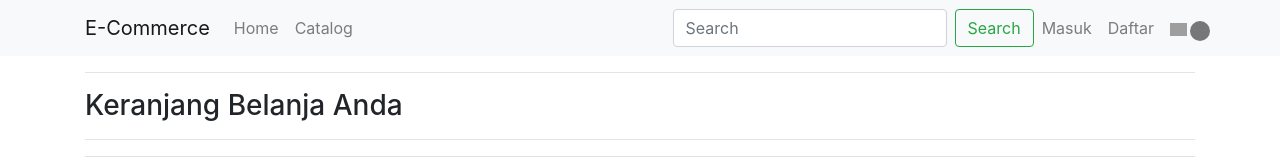
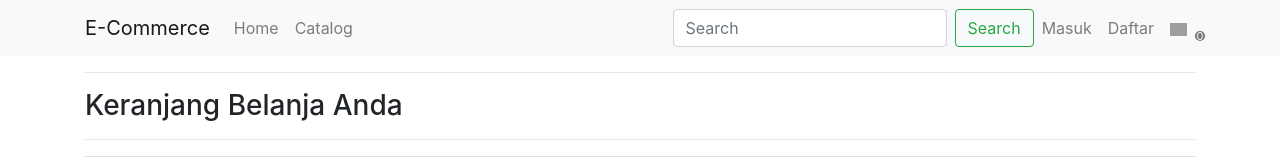
Before and after one commit to zauqi09/E-Commerce, a React (Create React App) app: page /keranjang in a window 1280 px wide. Shown: the top 160 px of the page. Built offline with nearby package versions, Linux system fonts and the light colour scheme; grey boxes are pictures that could not be loaded.

Commit message:
menambah reducer pada icon keranjang dan halaman keranjang

```diff
--- a/src/pages/keranjang/index.js
+++ b/src/pages/keranjang/index.js
@@ -56,7 +56,7 @@ class Keranjang extends Component {
 
 const mapStateToProps = (state) => {
     return {
-        order: state.order,
+        order: state.cart.order,
     }
 }
 
--- a/src/templates/navigation/index.js
+++ b/src/templates/navigation/index.js
@@ -44,7 +44,7 @@ class Navigation extends Component {
 
 const mapStateToProps = (state) => {
     return {
-        order: state.order,
+        order: state.cart.order,
     }
 }
 
--- a/src/templates/navigation/style.css
+++ b/src/templates/navigation/style.css
@@ -4,7 +4,7 @@
 
 .count {
     background: #777777;
-    padding: 10px;
+    /* padding: 10px; */
     border-radius: 50%;
     min-width: 10px;
     height: 10px;
@@ -14,5 +14,5 @@
     font-size: 11px;
     position: absolute;
     bottom: 7px;
-    right: -15px;
+    right: -10px;
 }
```
